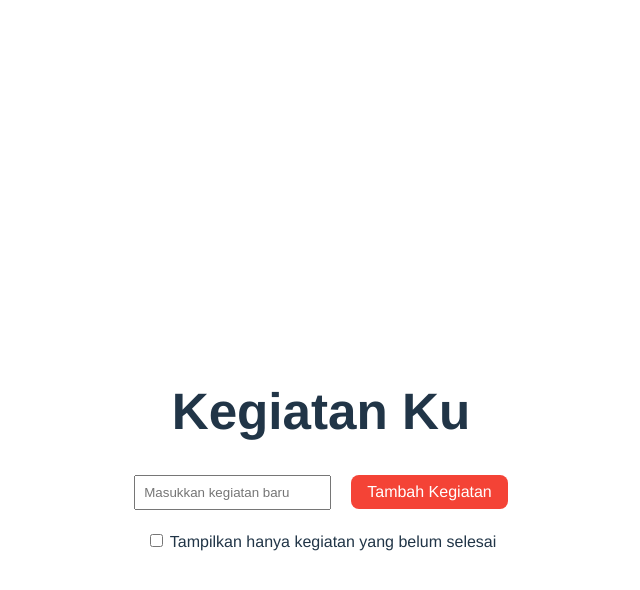
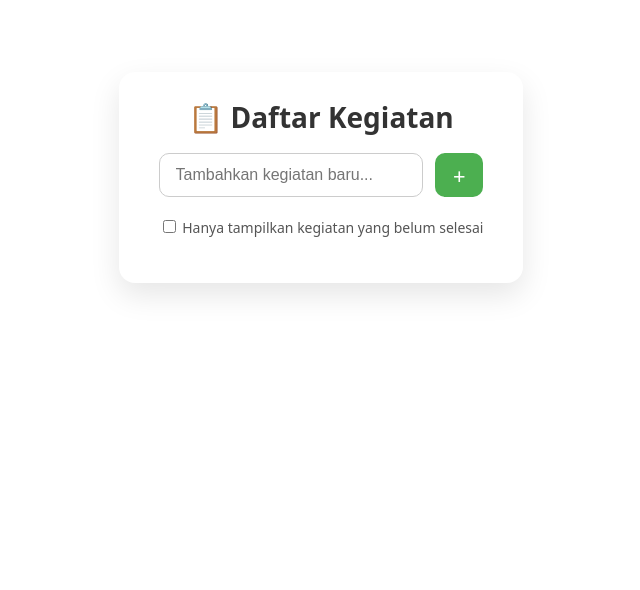
Before and after one commit to fauzanyusaadicandra/32-pbk-uts-233510211, a Vue app: page / in a window 1280 px wide. Shown: the top 590 px of the page, without its empty margins (319-959 px from the left). Built offline with nearby package versions, Linux system fonts and the light colour scheme.

Commit message:
Buat tampilan aplikasi semenarik mungkin

```diff
--- a/src/App.vue
+++ b/src/App.vue
@@ -1,27 +1,42 @@
 <template>
   <div id="app">
-    <h1>Kegiatan Ku</h1>
+    <div class="card">
+      <h1 class="title">📋 Daftar Kegiatan</h1>
 
-    <!-- Form untuk menambah kegiatan -->
-    <input v-model="newActivity" type="text" placeholder="Masukkan kegiatan baru" />
-    <button @click="addActivity">Tambah Kegiatan</button>
+      <!-- Form tambah kegiatan -->
+      <div class="input-group">
+        <input
+          v-model="newActivity"
+          type="text"
+          placeholder="Tambahkan kegiatan baru..."
+          @keyup.enter="addActivity"
+        />
+        <button @click="addActivity">+</button>
+      </div>
 
-    <!-- Filter: tampilkan hanya kegiatan belum selesai -->
-    <div style="margin-top: 20px;">
+      <!-- Filter checkbox -->
+      <div class="filter">
         <label>
           <input type="checkbox" v-model="showOnlyIncomplete" />
-        Tampilkan hanya kegiatan yang belum selesai
+          Hanya tampilkan kegiatan yang belum selesai
         </label>
       </div>
 
       <!-- Daftar kegiatan -->
-    <ul>
-      <li v-for="(activity, index) in filteredActivities" :key="index">
+      <transition-group name="fade" tag="ul" class="list">
+        <li
+          v-for="(activity, index) in filteredActivities"
+          :key="activity.name + index"
+          class="list-item"
+        >
+          <label class="checkbox-label">
             <input type="checkbox" v-model="activity.completed" />
             <span :class="{ completed: activity.completed }">{{ activity.name }}</span>
-        <button @click="removeActivity(index)">Hapus</button>
+          </label>
+          <button class="delete-btn" @click="removeActivity(index)">🗑</button>
         </li>
-    </ul>
+      </transition-group>
+    </div>
   </div>
 </template>
 
@@ -43,8 +58,9 @@ export default {
   },
   methods: {
     addActivity() {
-      if (this.newActivity.trim() !== '') {
-        this.activities.push({ name: this.newActivity.trim(), completed: false });
+      const name = this.newActivity.trim();
+      if (name) {
+        this.activities.push({ name, completed: false });
         this.newActivity = '';
       }
     },
@@ -55,55 +71,126 @@ export default {
 };
 </script>
 
-<style>
+<style scoped>
+body {
+  margin: 0;
+  background: #f5f7fa;
+  font-family: 'Segoe UI', Tahoma, Geneva, Verdana, sans-serif;
+}
+
 #app {
-  font-family: Avenir, Helvetica, Arial, sans-serif;
+  display: flex;
+  justify-content: center;
+  align-items: start;
+  padding: 40px 20px;
+  min-height: 100vh;
+}
+
+.card {
+  background: white;
+  padding: 30px 40px;
+  border-radius: 16px;
+  box-shadow: 0 12px 30px rgba(0, 0, 0, 0.1);
+  max-width: 600px;
+  width: 100%;
+}
+
+.title {
+  margin: 0 0 20px;
+  color: #333;
+  font-size: 28px;
+  font-weight: bold;
   text-align: center;
-  margin-top: 60px;
+}
+
+.input-group {
+  display: flex;
+  gap: 12px;
+  margin-bottom: 20px;
 }
 
 input[type="text"] {
-  padding: 8px;
-  margin-right: 10px;
+  flex: 1;
+  padding: 12px 16px;
+  border-radius: 10px;
+  border: 1px solid #ccc;
+  font-size: 16px;
 }
 
 button {
-  padding: 8px 16px;
-  background-color: #4CAF50;
+  padding: 0 18px;
+  background: #4caf50;
   color: white;
+  font-size: 22px;
   border: none;
+  border-radius: 10px;
   cursor: pointer;
-  margin-left: 10px;
+  transition: background 0.2s;
 }
 
 button:hover {
-  background-color: #45a049;
+  background: #43a047;
 }
 
-ul {
-  list-style-type: none;
-  padding: 0;
+.filter {
+  text-align: left;
+  margin-bottom: 15px;
+  font-size: 14px;
+  color: #555;
 }
 
-li {
-  margin: 10px 0;
-  font-size: 18px;
+.list {
+  list-style: none;
+  padding: 0;
+  margin: 0;
+}
+
+.list-item {
+  display: flex;
+  justify-content: space-between;
+  align-items: center;
+  background: #f9fbfd;
+  padding: 12px 16px;
+  border-radius: 10px;
+  margin-bottom: 10px;
+  transition: all 0.3s ease;
+  border: 1px solid #e0e0e0;
+}
+
+.checkbox-label {
   display: flex;
   align-items: center;
-  justify-content: center;
   gap: 10px;
+  flex: 1;
 }
 
 .completed {
   text-decoration: line-through;
-  color: #888;
+  color: #999;
 }
 
-button:nth-child(3) {
-  background-color: #f44336;
+.delete-btn {
+  background: none;
+  color: #e53935;
+  font-size: 18px;
+  border: none;
+  cursor: pointer;
+  transition: transform 0.2s;
 }
 
-button:nth-child(3):hover {
-  background-color: #e53935;
+.delete-btn:hover {
+  transform: scale(1.2);
+}
+
+/* Animasi */
+.fade-enter-active,
+.fade-leave-active {
+  transition: all 0.4s;
+}
+
+.fade-enter-from,
+.fade-leave-to {
+  opacity: 0;
+  transform: translateY(10px);
 }
 </style>
```
Lines whose indentation alone changed are shown as unchanged.
